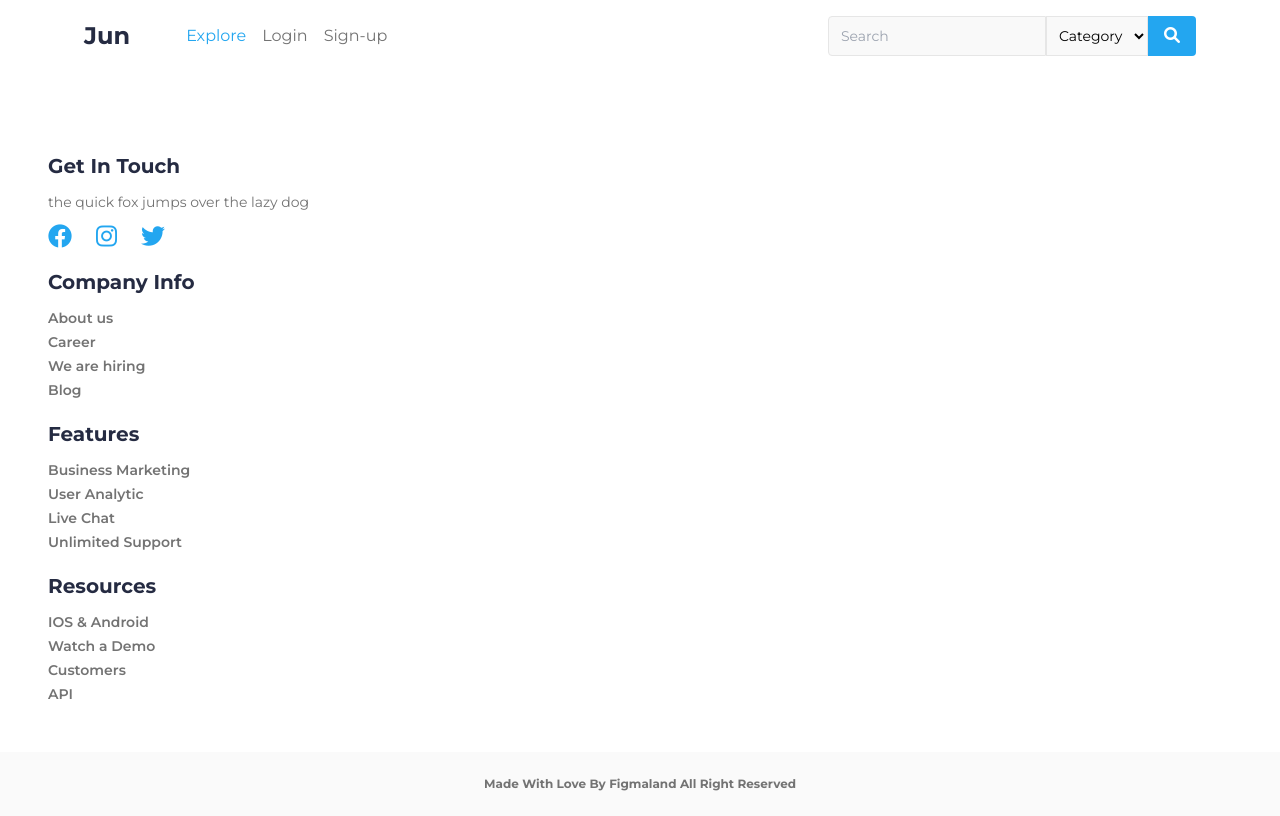
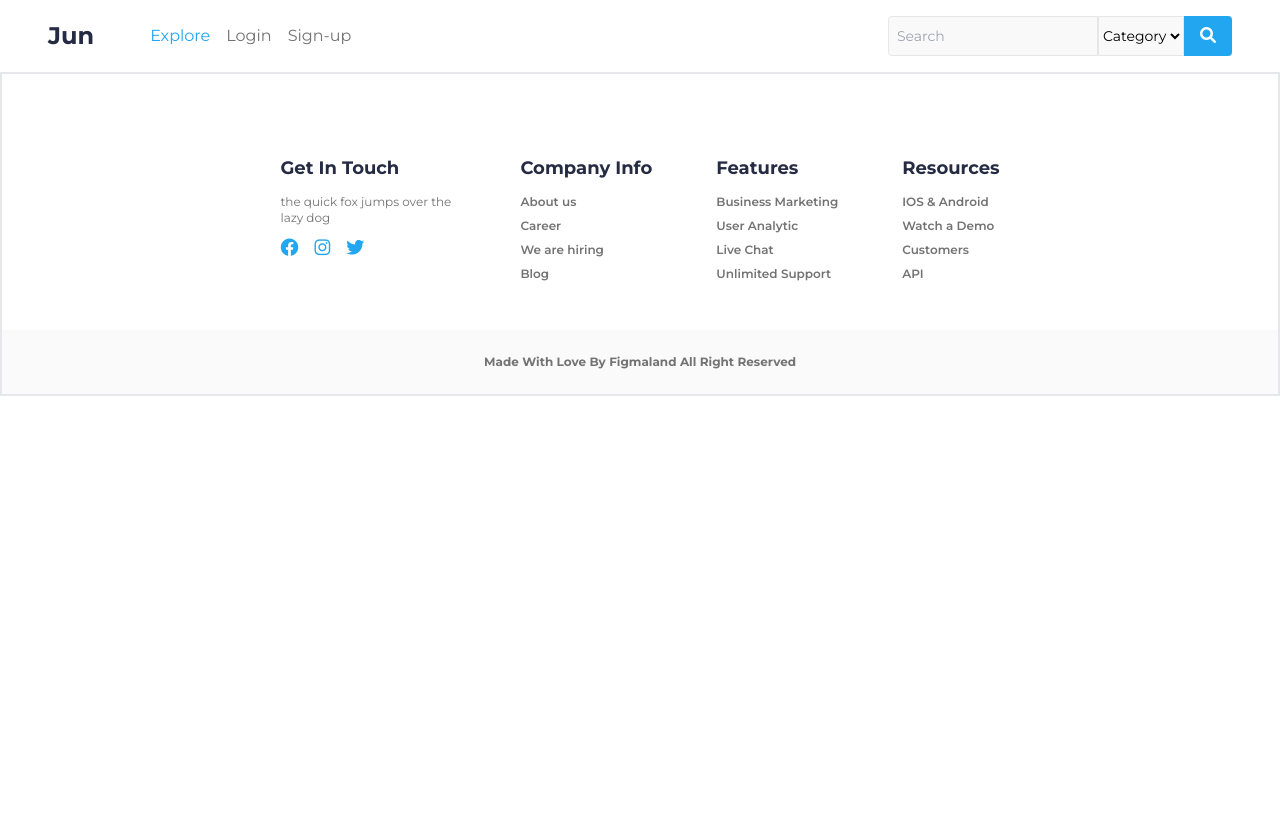
Before and after one commit to furkankizilbuga/Ecomm-project, a React (Vite) app in the folder jun/: page / in a window 1280 px wide. Built offline with nearby package versions, Linux system fonts and the light colour scheme.

Commit message:
desktop footer done

```diff
--- a/jun/src/layout/Footer.jsx
+++ b/jun/src/layout/Footer.jsx
@@ -1,38 +1,38 @@
 export default function Footer() {
     //TODO <Link> eklenecek.
     return(
-        <footer className="flex flex-col font-montserrat">
-            <div className="mt-20 mb-12 flex flex-col gap-5 mx-12">
-                <div className="flex flex-col gap-3 text-secondary-text text-sm">
-                    <h3 className="text-text-color text-xl font-bold">Get In Touch</h3>
+        <footer className="flex flex-col font-montserrat sm:border-2 sm:items-center">
+            <div className="mt-20 mb-12 flex flex-col gap-5 mx-12 sm:flex-row sm:justify-center sm:gap-16">
+                <div className="flex flex-col gap-3 text-secondary-text text-xs sm:max-w-44">
+                    <h3 className="text-text-color text-xl font-bold sm:text-lg">Get In Touch</h3>
                     <p>the quick fox jumps over the lazy dog</p>
-                    <div className="text-primary text-2xl flex gap-6">
+                    <div className="text-primary text-2xl flex gap-6 sm:text-lg sm:gap-4">
                         <i className="fa-brands fa-facebook"></i>
                         <i className="fa-brands fa-instagram"></i>
                         <i className="fa-brands fa-twitter"></i>
                     </div>
                 </div>
-                <div className="flex flex-col gap-3 text-secondary-text font-semibold text-sm">
-                    <h3 className="text-text-color text-xl font-bold">Company Info</h3>
-                    <nav className="flex flex-col gap-1">
+                <div className="flex flex-col gap-3 text-secondary-text font-semibold text-xs sm:max-w-44">
+                    <h3 className="text-text-color text-xl font-bold sm:text-lg">Company Info</h3>
+                    <nav className="flex flex-col gap-1 sm:gap-2">
                         <p className="">About us</p>
                         <p className="">Career</p>
                         <p className="">We are hiring</p>
                         <p className="">Blog</p>
                     </nav>
                 </div>
-                <div className="flex flex-col gap-3 text-secondary-text font-semibold text-sm">
-                    <h3 className="text-text-color text-xl font-bold">Features</h3>
-                    <nav className="flex flex-col gap-1">
+                <div className="flex flex-col gap-3 text-secondary-text font-semibold text-xs sm:max-w-44">
+                    <h3 className="text-text-color text-xl font-bold sm:text-lg">Features</h3>
+                    <nav className="flex flex-col gap-1 sm:gap-2">
                         <p className="">Business Marketing</p>
                         <p className="">User Analytic</p>
                         <p className="">Live Chat</p>
                         <p className="">Unlimited Support</p>
                     </nav>
                 </div>
-                <div className="flex flex-col gap-3 text-secondary-text font-semibold text-sm">
-                    <h3 className="text-text-color text-xl font-bold">Resources</h3>
-                    <nav className="flex flex-col gap-1">
+                <div className="flex flex-col gap-3 text-secondary-text font-semibold text-xs sm:max-w-44">
+                    <h3 className="text-text-color text-xl font-bold sm:text-lg">Resources</h3>
+                    <nav className="flex flex-col gap-1 sm:gap-2">
                         <p>IOS & Android</p>
                         <p>Watch a Demo</p>
                         <p>Customers</p>
@@ -40,7 +40,7 @@ export default function Footer() {
                     </nav>
                 </div>
             </div>
-            <div className="bg-[#FAFAFA] w-screen py-6">
+            <div className="bg-[#FAFAFA] w-full py-6">
                 <p className="text-secondary-text text-xs font-bold text-center mx-16">Made With Love By Figmaland All Right Reserved</p>
             </div>
         </footer>
--- a/jun/src/layout/Header.jsx
+++ b/jun/src/layout/Header.jsx
@@ -6,21 +6,21 @@ export default function Header() {
 
     return (
 
-        <header className="flex flex-col items-center mx-12 my-4 bg-white font-montserrat sm:flex-row sm:justify-between sm:px-9 sm:min-w-max sm:gap-4">
-            <div className="flex flex-col w-full sm:flex-row sm:items-center sm:w-auto sm:gap-14">
+        <header className="flex flex-col items-center mx-12 my-4 bg-white font-montserrat sm:flex-row sm:justify-between sm:min-w-max sm:gap-4">
+            <div className="flex flex-col w-full sm:flex-row sm:items-center sm:w-auto sm:gap-14 sm:max-[800px]:gap-5">
                 <div className="flex justify-between w-full sm:w-auto">
                     <h1 className="text-text-color font-bold text-xl sm:text-2xl">Jun</h1>
                     <button className="sm:hidden" onClick={() => setDisplay(!display)}><i className="fa-solid fa-list text-secondary-text"></i></button>
                 </div>
                 <nav className={`${display ? "opacity-1 mt-24 mb-16 gap-8" : "opacity-0 h-0 overflow-hidden"} flex flex-col duration-500 text-2xl transition ease-in-out sm:opacity-100 sm:h-auto sm:overflow-visible sm:flex-row sm:gap-4 sm:m-0 sm:mt-0 sm:mb-0`}>
-                    <button className="text-primary sm:text-base">Explore</button>
-                    <button className="text-secondary-text sm:text-base">Login</button>
-                    <button className="text-secondary-text sm:text-base text-nowrap">Sign-up</button>
+                    <button className="text-primary sm:text-base sm:max-[800px]:text-sm">Explore</button>
+                    <button className="text-secondary-text sm:text-base sm:max-[800px]:text-sm">Login</button>
+                    <button className="text-secondary-text sm:text-base text-nowrap sm:max-[800px]:text-sm">Sign-up</button>
                 </nav>
             </div>
             <div className="flex flex-col w-full gap-2 pt-10 sm:flex-row sm:gap-0 sm:pt-0 sm:w-auto">
-                <input placeholder="Search" className="bg-[#F9F9F9] focus:border-primary transition-all outline-none rounded border border-[#E6E6E6] px-3 py-1 placeholder:text-sm sm:rounded-l sm:rounded-r-none"/>
-                <select className="bg-[#F9F9F9] focus:border-primary transition-all outline-none rounded border border-[#E6E6E6] px-2 py-1 text-sm sm:rounded-none">
+                <input placeholder="Search" className="bg-[#F9F9F9] focus:border-primary transition-all outline-none rounded border border-[#E6E6E6] px-3 py-1 placeholder:text-sm sm:rounded-l sm:px-2 sm:rounded-r-none sm:max-[700px]:w-[150px]"/>
+                <select className="bg-[#F9F9F9] focus:border-primary transition-all outline-none rounded border border-[#E6E6E6] px-2 py-1 text-sm sm:rounded-none sm:px-0 sm:max-[800px]:gap-5">
                     <option disabled selected hidden>Category</option>
                     <option>Clothing</option>
                 </select>
```
